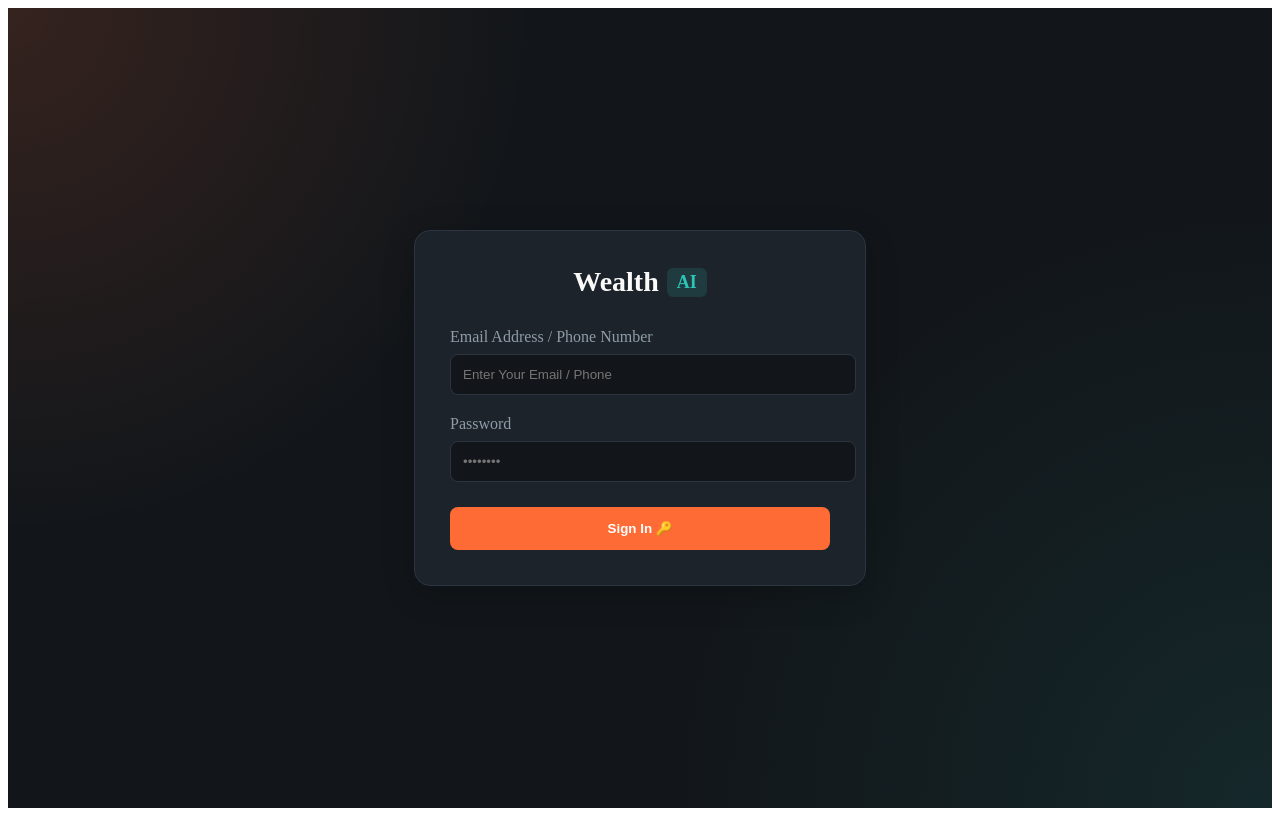
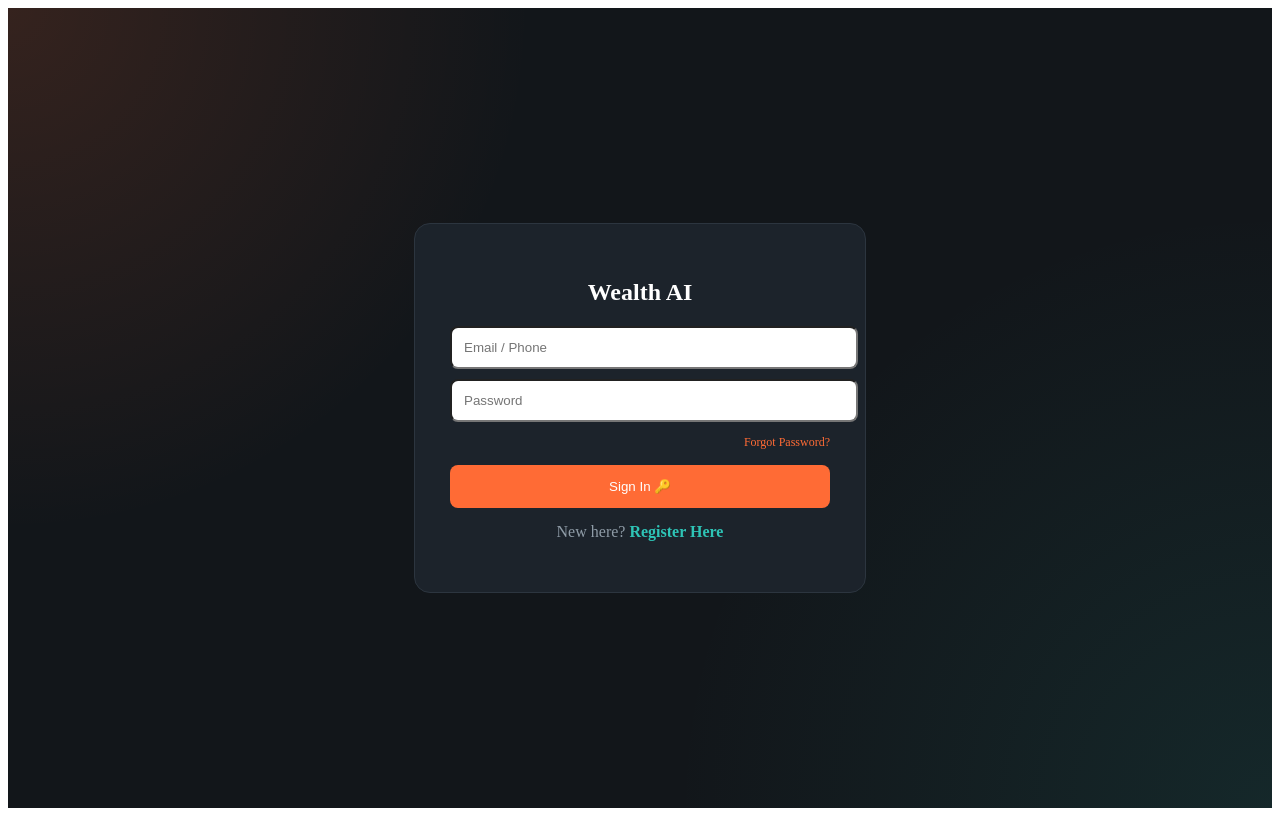
Before and after one commit to devendrasinghtawar31-stack/Wealth-AInew, a React (Vite) app in the folder frontend/: page /login in a window 1280 px wide. Built offline with nearby package versions, Linux system fonts and the light colour scheme.

Commit message:
fix: hard-flush auth state and interceptor validation

```diff
--- a/frontend/src/App.jsx
+++ b/frontend/src/App.jsx
@@ -15,17 +15,13 @@ import { useAuth } from './context/AuthContext';
 const ProtectedRoute = ({ children }) => {
     const { user, loading } = useAuth();
 
-    if (loading) {
-        return (
-            <div style={{ minHeight: "100vh", display: "flex", justifyContent: "center", alignItems: "center" }}>
-                Loading...
-            </div>
-        );
-    }
+    if (loading) return <div>Loading...</div>;
 
-    return user ? children : <Navigate to="/login" replace />;
+    // Agar user nahi hai, to redirect karo
+    if (!user) return <Navigate to="/login" replace />;
+
+    return children;
 };
-
 const App = () => {
     return (
         <Routes>
--- a/frontend/src/config/api.js
+++ b/frontend/src/config/api.js
@@ -39,7 +39,7 @@ const processQueue = (error, token = null) => {
 // Request Interceptor
 API.interceptors.request.use((config) => {
     const token = tokenStorage.getAccess();
-    if (token) {
+    if (token && token !== "undefined") { // "undefined" string check zaroori hai
         config.headers.Authorization = `Bearer ${token}`;
     }
     return config;
--- a/frontend/src/context/AuthContext.jsx
+++ b/frontend/src/context/AuthContext.jsx
@@ -42,16 +42,16 @@ const fetchUser = async () => {
 
 // AuthContext.jsx
 const logoutUser = () => {
-    // 1. Storage saaf karo (Yahan apni sahi keys likho)
-    localStorage.removeItem("accessToken");
-    localStorage.removeItem("refreshToken");
+    // 1. Sabse aggressive tareeke se cleanup
+    localStorage.clear();
+    sessionStorage.clear();
     tokenStorage.clearAuth();
 
-    // 2. React State null karo
+    // 2. State reset
     setUser(null);
 
-    // 3. Page reload zaroori hai taaki dashboard ka stale data flush ho jaye
-    window.location.href = '/login';
+    // 3. Force replace (History saaf ho jayegi, back button se dashboard nahi khulega)
+    window.location.replace('/login');
 };
     return (
         <AuthContext.Provider value={{ user, loading, loginUser, logoutUser }}>
--- a/frontend/src/pages/Auth/Login.jsx
+++ b/frontend/src/pages/Auth/Login.jsx
@@ -5,187 +5,48 @@ import { useAuth } from "../../context/AuthContext";
 
 const Login = () => {
   const navigate = useNavigate();
-  const { loginUser, user } = useAuth(); // Context se 'user' state bhi le li
+  const { loginUser, user, loading: authLoading } = useAuth();
+  const [formData, setFormData] = useState({ identifier: "", password: "" });
+  const [error, setError] = useState("");
+  const [localLoading, setLocalLoading] = useState(false);
 
-  const [formData, setFormData] = useState({
-    identifier: "",
-    password: "",
-  });
-
-  const [error, setError] = useState("");
-  const [loading, setLoading] = useState(false);
-
-  // 🚀 FIX: Jab user state update ho jaye, tabhi navigate karo.
-  // Isse form submission ke beech mein koi interruption nahi aayega.
   useEffect(() => {
-    // Agar user logged in hai, to wapas login page mat dikhao
-    if (!loading && user) {
-      navigate("/dashboard", { replace: true });
-    }
-  }, [user, loading, navigate]);
-  const handleChange = (e) => {
-    setFormData({
-      ...formData,
-      [e.target.name]: e.target.value,
-    });
-  };
+    if (user) navigate('/dashboard', { replace: true });
+  }, [user, navigate]);
 
   const handleSubmit = async (e) => {
-    e.preventDefault(); // 🛡️ Ye page refresh hone se rokega
-    setError("");
-    setLoading(true);
-
+    e.preventDefault();
+    setLocalLoading(true);
     try {
       await loginUser(formData.identifier, formData.password);
-      // Yahan se navigate hata diya, useEffect sambhal lega
     } catch (err) {
-      console.error("Login failed:", err);
       setError(err.response?.data?.message || "Invalid credentials.");
-      setLoading(false); // Sirf error aane par loading off karo
+      setLocalLoading(false);
     }
   };
 
   return (
-    <div
-      style={{
-        display: "flex",
-        justifyContent: "center",
-        alignItems: "center",
-        minHeight: "100vh",
-        padding: "40px 20px",
-        background: theme.colors.meshGradient,
-        boxSizing: "border-box",
-      }}
-    >
-      <form
-        onSubmit={handleSubmit}
-        style={{
-          width: "380px",
-          padding: "35px",
-          boxShadow: "0 8px 32px rgba(0,0,0,0.24)",
-          borderRadius: "16px",
-          background: theme.colors.surface,
-          border: `1px solid ${theme.colors.border}`,
-        }}
-      >
-        {/* Header Section */}
-        <div
-          style={{
-            display: "flex",
-            justifyContent: "center",
-            alignItems: "center",
-            gap: "8px",
-            marginBottom: "30px",
-          }}
-        >
-          <span
-            style={{ fontSize: "28px", fontWeight: "700", color: "#FAFAF9" }}
-          >
-            Wealth
-          </span>
-          <span
-            style={{
-              fontSize: "18px",
-              fontWeight: "bold",
-              background: "rgba(46, 196, 182, 0.15)",
-              color: theme.colors.success,
-              padding: "4px 10px",
-              borderRadius: "6px",
-            }}
-          >
-            AI
-          </span>
+    <div style={{ display: "flex", justifyContent: "center", alignItems: "center", minHeight: "100vh", background: theme.colors.meshGradient }}>
+      <form onSubmit={handleSubmit} style={{ width: "380px", padding: "35px", background: theme.colors.surface, borderRadius: "16px", border: `1px solid ${theme.colors.border}` }}>
+        <h2 style={{ textAlign: "center", color: "#fff" }}>Wealth AI</h2>
+        {error && <div style={{ color: "red", marginBottom: "10px" }}>⚠️ {error}</div>}
+
+        <input type="text" name="identifier" onChange={(e) => setFormData({...formData, identifier: e.target.value})} placeholder="Email / Phone" style={{ width: "100%", padding: "12px", marginBottom: "10px", borderRadius: "8px" }} />
+        <input type="password" name="password" onChange={(e) => setFormData({...formData, password: e.target.value})} placeholder="Password" style={{ width: "100%", padding: "12px", marginBottom: "10px", borderRadius: "8px" }} />
+
+        <div style={{ textAlign: "right", marginBottom: "15px" }}>
+            <span onClick={() => navigate('/forgot-password')} style={{ color: theme.colors.primary, cursor: "pointer", fontSize: "12px" }}>Forgot Password?</span>
         </div>
 
-        {error && (
-          <div
-            style={{
-              color: "#fff",
-              backgroundColor: theme.colors.danger,
-              padding: "12px",
-              borderRadius: "8px",
-              marginBottom: "20px",
-              fontSize: "14px",
-            }}
-          >
-            ⚠️ {error}
-          </div>
-        )}
+        <button type="submit" disabled={localLoading} style={{ width: "100%", padding: "14px", background: theme.colors.primary, color: "#fff", border: "none", borderRadius: "8px" }}>
+          {localLoading ? "Authenticating..." : "Sign In 🔑"}
+        </button>
 
-        {/* Input Fields */}
-        <div style={{ marginBottom: "20px" }}>
-          <label
-            style={{
-              display: "block",
-              marginBottom: "8px",
-              color: theme.colors.textMuted,
-            }}
-          >
-            Email Address / Phone Number
-          </label>
-          <input
-            type="text"
-            name="identifier"
-            value={formData.identifier}
-            onChange={handleChange}
-            placeholder="Enter Your Email / Phone"
-            style={{
-              width: "100%",
-              padding: "12px",
-              borderRadius: "8px",
-              border: `1px solid ${theme.colors.border}`,
-              background: theme.colors.background,
-              color: theme.colors.textMain,
-            }}
-          />
-        </div>
-
-        <div style={{ marginBottom: "25px" }}>
-          <label
-            style={{
-              display: "block",
-              marginBottom: "8px",
-              color: theme.colors.textMuted,
-            }}
-          >
-            Password
-          </label>
-          <input
-            type="password"
-            name="password"
-            value={formData.password}
-            onChange={handleChange}
-            placeholder="••••••••"
-            style={{
-              width: "100%",
-              padding: "12px",
-              borderRadius: "8px",
-              border: `1px solid ${theme.colors.border}`,
-              background: theme.colors.background,
-              color: theme.colors.textMain,
-            }}
-          />
-        </div>
-
-        <button
-          type="submit"
-          disabled={loading}
-          style={{
-            width: "100%",
-            padding: "14px",
-            background: theme.colors.primary,
-            color: "#fff",
-            border: "none",
-            borderRadius: "8px",
-            cursor: "pointer",
-            fontWeight: "bold",
-          }}
-        >
-          {loading ? "Authenticating..." : "Sign In 🔑"}
-        </button>
+        <p style={{ textAlign: "center", marginTop: "15px", color: theme.colors.textMuted }}>
+            New here? <span onClick={() => navigate('/register')} style={{ color: theme.colors.success, cursor: "pointer", fontWeight: "bold" }}>Register Here</span>
+        </p>
       </form>
     </div>
   );
 };
-
 export default Login;
```
